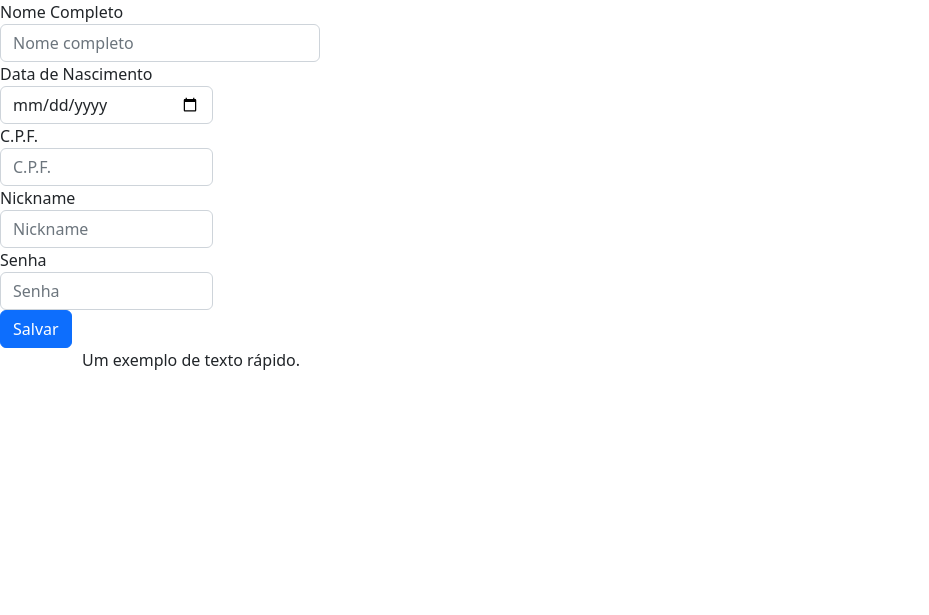
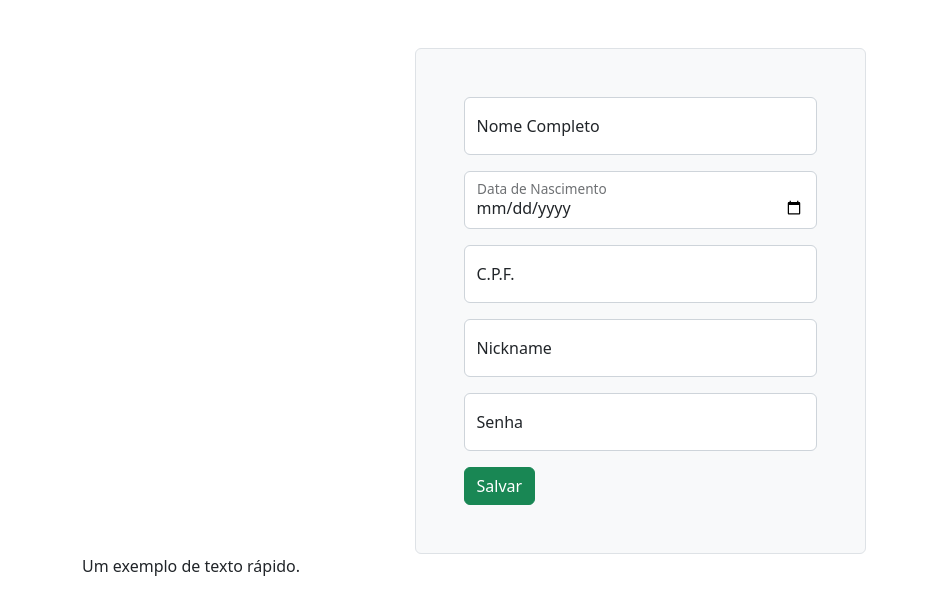
Before and after one commit to FelipeWeiss1992/Agenda, a Flask app: page /registro in a window 1280 px wide. Shown: the part 42-657 px from the top of the page, without its empty margins (0-929 px from the left). Run offline with Flask 2, Linux system fonts and the light colour scheme.

Commit message:
Adicionando classe do Bootstrap nos formulários

```diff
--- a/app/templates/login.html
+++ b/app/templates/login.html
@@ -11,7 +11,7 @@
 
     <body>
 
-    <div class="container mt-4">
+    <div class="container mt-5">
         <div class="row align-items-center">
             <div class="col-md-10 mx-auto col-lg-5">
                 <form class="p-4 p-md-5 border rounded bg-light" action="{{ url_for('autenticar') }}" method="post">
--- a/app/templates/registro.html
+++ b/app/templates/registro.html
@@ -1,29 +1,34 @@
 {% extends "index.html" %}
 {% block conteudo %}
 
-        <form action="{{ url_for('cadastrar_usuario') }}" method="post">
-
-            <div class="form-group col-md-3">
+    <div class="container mt-5">
+        <div class="row align-items-center">
+            <div class="col-md-10 mx-auto col-lg-5">
+                <form class="p-4 p-md-5 border rounded bg-light" action="{{ url_for('cadastrar_usuario') }}" method="post">
+                    <div class="form-floating mb-3">
+                        <input type="text" class="form-control" id="i_nome" name="n_nome" placeholder="Nome completo">
                         <label for="i_nome">Nome Completo</label>
-                <input type="text" class="form-control" id="i_nome" name="n_nome" placeholder="Nome completo">
                     </div>
-            <div class="form-group col-md-2">
+                    <div class="form-floating mb-3">
+                        <input type="date" class="form-control" id="i_data_nascimento" name="n_data_nascimento">
                         <label for="i_data_nascimento">Data de Nascimento</label>
-                <input type="date" class="form-control" id="i_data_nascimento" name="n_data_nascimento">
                     </div>
-            <div class="form-group col-md-2">
+                    <div class="form-floating mb-3">
+                        <input type="text" class="form-control" id="i_cpf" name="n_cpf" placeholder="C.P.F.">
                         <label for="i_cpf">C.P.F.</label>
-                <input type="text" class="form-control" id="i_cpf" name="n_cpf" placeholder="C.P.F.">
                     </div>
-            <div class="form-group col-md-2">
+                    <div class="form-floating mb-3">
+                        <input type="text" class="form-control" id="i_username" name="n_username" placeholder="Nickname">
                         <label for="i_username">Nickname</label>
-                <input type="text" class="form-control" id="i_username" name="n_username" placeholder="Nickname">
                     </div>
-            <div class="form-group col-md-2">
+                    <div class="form-floating mb-3">
+                        <input type="password" class="form-control" id="i_senha" name="n_senha" placeholder="Senha">
                         <label for="i_senha">Senha</label>
-                <input type="password" class="form-control" id="i_senha" name="n_senha" placeholder="Senha">
                     </div>
-            <button type="submit" class="btn btn-primary">Salvar</button>
+                    <button type="submit" class="btn btn-md btn-success">Salvar</button>
                 </form>
+            </div>
+        </div>
+    </div>
 
 {% endblock %}
```
Also changed, not shown: app/templates/editar_evento.html (+14 -15 lines), app/templates/evento.html (+14 -12 lines), app/templates/perfil.html (+18 -12 lines). Lines whose indentation alone changed are shown as unchanged.
